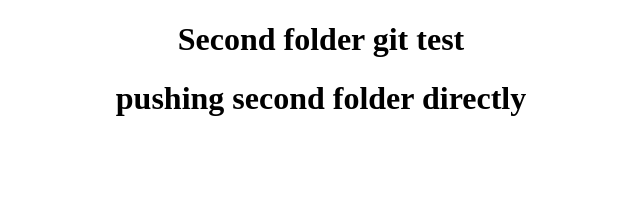
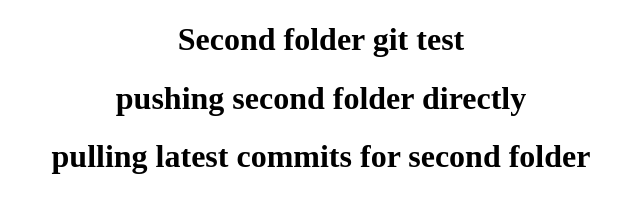
Before and after one commit to CadisEtramaRai/second-folder, a plain HTML site: page index.html in a window 1280 px wide. Shown: the whole page, without its empty margins (319-959 px from the left). Drawn offline with Linux system fonts and the light colour scheme.

Commit message:
Update index.html

```diff
--- a/index.html
+++ b/index.html
@@ -13,5 +13,6 @@
   <body>
     <h1>Second folder git test</h1>
     <h1>pushing second folder directly</h1>
+    <h1>pulling latest commits for second folder</h1>
   </body>
 </html>
```
